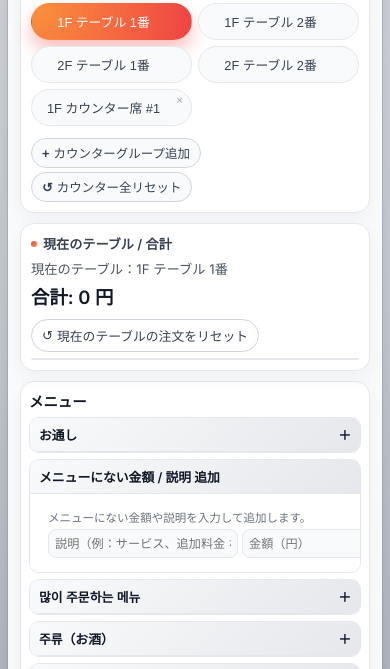
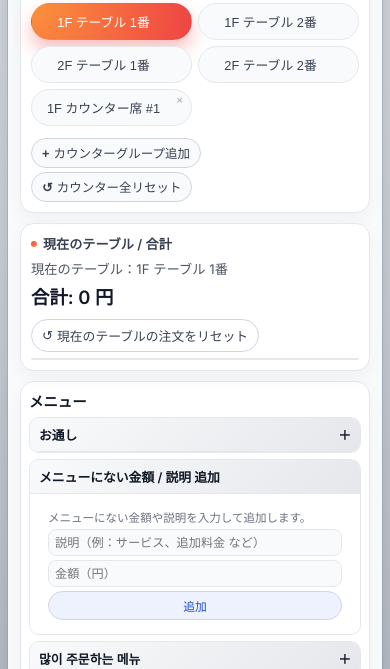
Before and after one commit to HanJunheee/saran, a plain HTML site: page index.html in a window 390 px wide. Shown: the part 95-764 px from the top of the page. Drawn offline with Linux system fonts and the light colour scheme.

Commit message:
Update index.html

```diff
--- a/index.html
+++ b/index.html
@@ -452,9 +452,11 @@
       align-items: flex-start;
     }
 
+    /* 소프트드링크 / 임의금액 입력 줄: 모바일에서 줄바꿈 가능하도록 수정 */
 .soft-input-row,
 .custom-input-row {
   display: flex;
+  flex-wrap: wrap;     /* → 좁으면 자동 줄바꿈 */
   gap: 4px;
   margin-top: 4px;
   width: 100%;
@@ -462,7 +464,8 @@
 
 .soft-input-row input,
 .custom-input-row input {
-      flex: 1;
+  flex: 1 1 100%;      /* → 한 줄에 하나씩도 배치 가능 */
+  min-width: 0;
   padding: 5px 6px;
   font-size: 0.76rem;
   border-radius: 8px;
@@ -471,6 +474,7 @@
   font-family: inherit;
 }
 
+/* 버튼이 오른쪽에서 잘리지 않도록 줄바꿈 허용 + 모바일에서는 가로 전체 사용 */
 .soft-input-row button,
 .custom-input-row button {
   padding: 5px 8px;
@@ -483,6 +487,16 @@
   color: #1d4ed8;
   font-weight: 500;
   transition: background 0.12s ease, transform 0.05s ease, box-shadow 0.1s ease;
+  flex: 0 0 auto;
+}
+
+/* 화면이 좁을 때는 버튼을 독립된 줄로 크게 보여주기 */
+@media (max-width: 480px) {
+  .soft-input-row button,
+  .custom-input-row button {
+    width: 100%;
+    text-align: center;
+  }
 }
 
     .soft-input-row button:hover,
```
Lines whose indentation alone changed are shown as unchanged.
